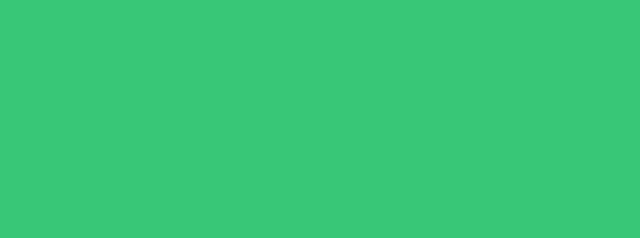
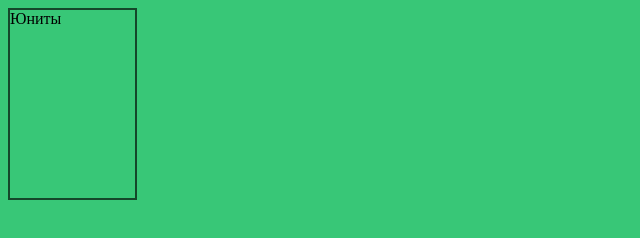
Before and after one commit to MalinKisel/The-Entomos-Wiki, a plain HTML site: page index.html in a window 1280 px wide. Shown: the whole page, without its empty margins (0-640 px from the left). Drawn offline with Linux system fonts and the light colour scheme.

Commit message:
Update index.html

```diff
--- a/index.html
+++ b/index.html
@@ -4,6 +4,6 @@
     <title>The Entomos Wiki</title>
   </head>
   <body>
-
+    <div class="btn1">Юниты</div>
   </body>
 </html>
```
